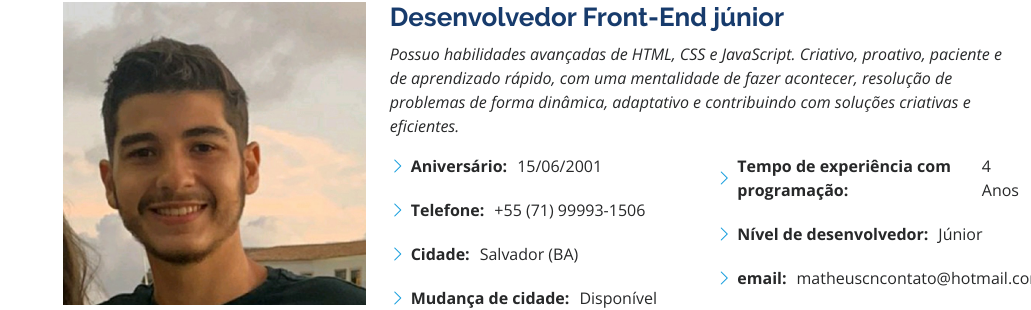
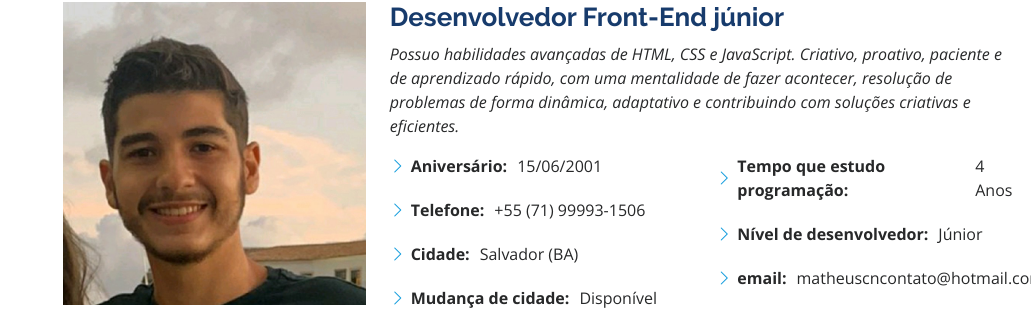
Before and after one commit to MatheusCarvalhoDN/PortifolioMatheus, a plain HTML site: page index.html in a window 1280 px wide. Shown: the part 1014-1324 px from the top of the page, without its empty margins (249-1280 px from the left). Drawn offline with nearby package versions, Linux system fonts and the light colour scheme.

Commit message:
alteracao do index

```diff
--- a/index.html
+++ b/index.html
@@ -112,7 +112,7 @@
               </div>
               <div class="col-lg-6">
                 <ul>
-                  <li><i class="bi bi-chevron-right"></i> <strong>Tempo de experiência com programação:</strong> <span>4 Anos</span></li>
+                  <li><i class="bi bi-chevron-right"></i> <strong>Tempo que estudo programação:</strong> <span>4 Anos</span></li>
                   <li><i class="bi bi-chevron-right"></i> <strong>Nível de desenvolvedor:</strong> <span>Júnior</span>
                   </li>
                   <li><i class="bi bi-chevron-right"></i> <strong>email:</strong>
```
